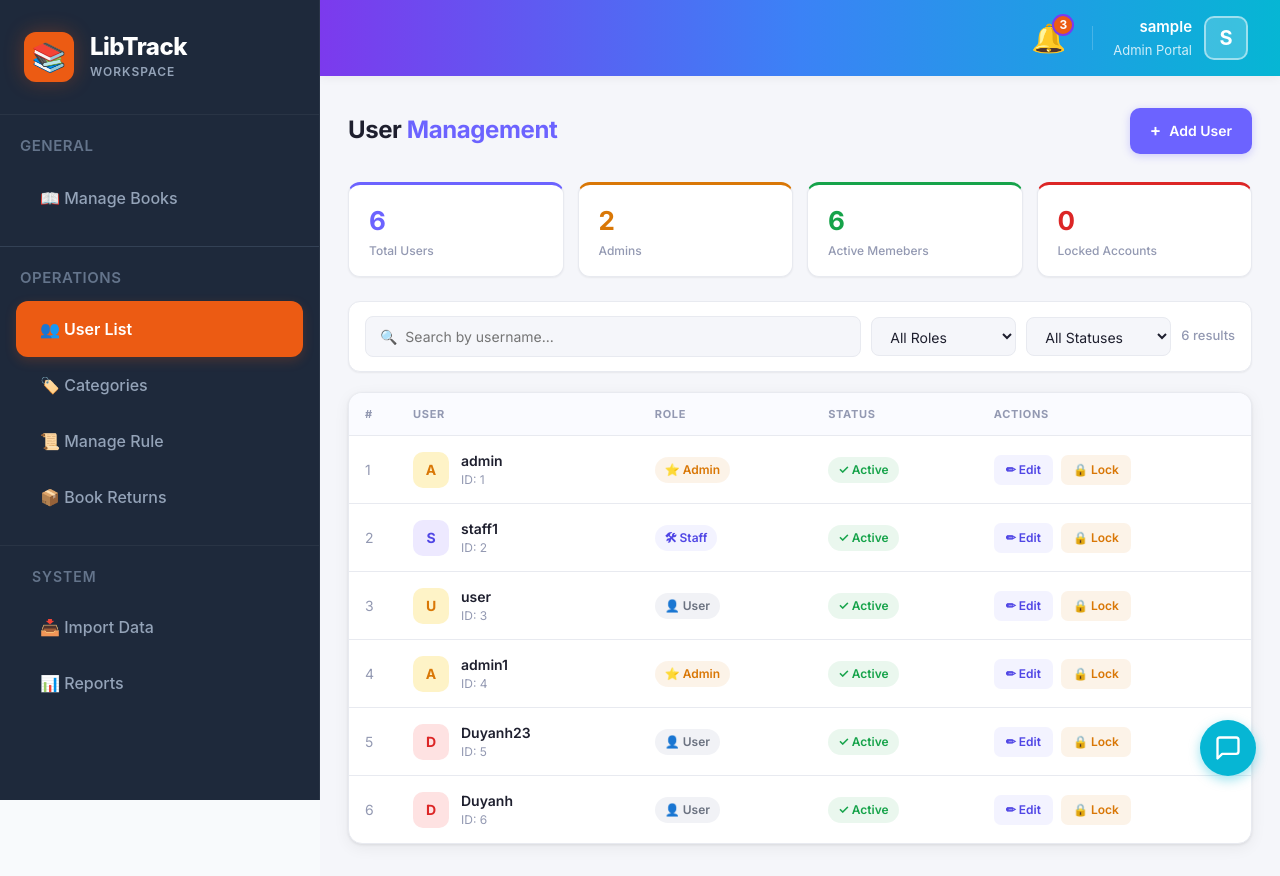
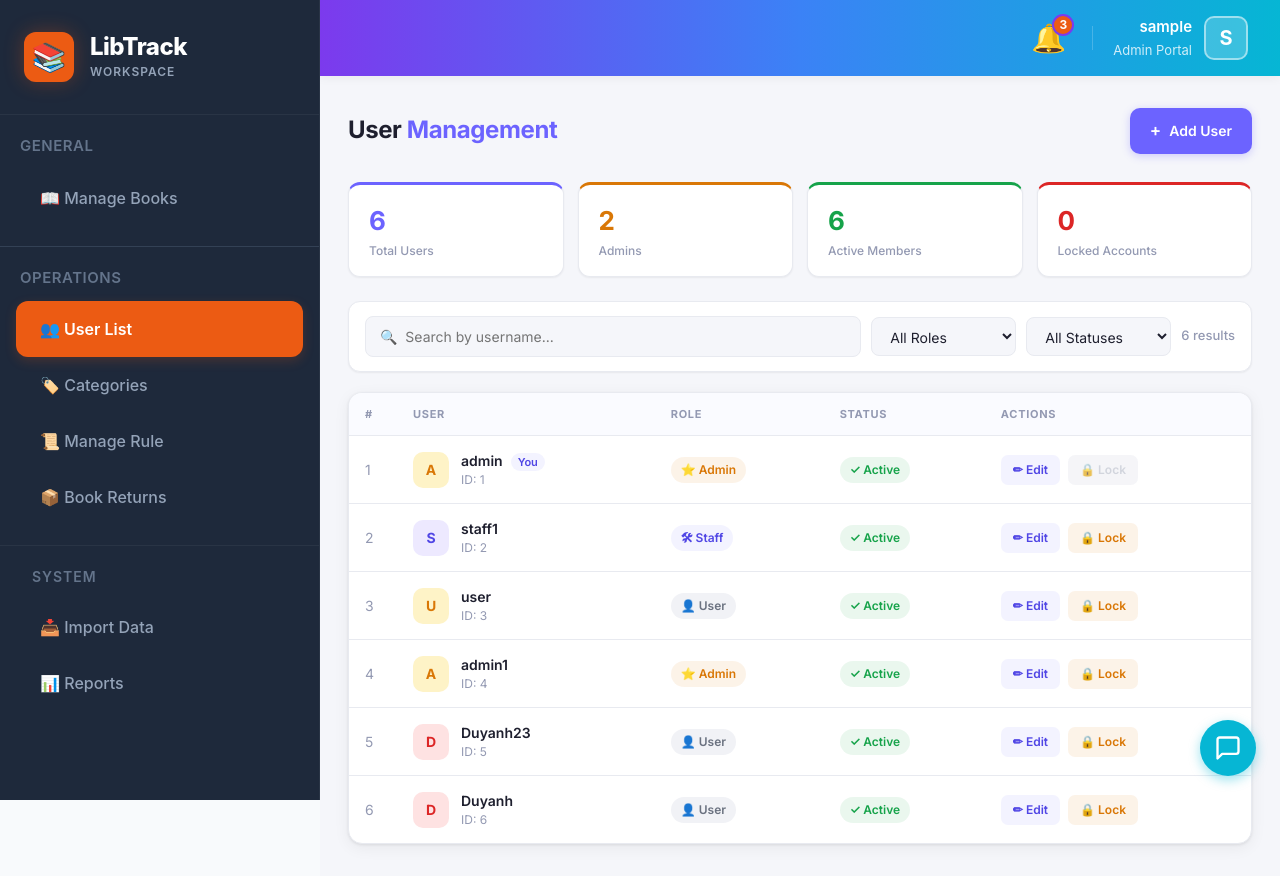
Before and after one commit to DUYANH24680/FER202, a React (Create React App) app: page /admin/userlist in a window 1280 px wide. Built offline with nearby package versions, Linux system fonts and the light colour scheme; data requests are answered from the project's data file; sample sign-in values are in the browser's storage.

Commit message:
adminblock

```diff
--- a/src/components/admin/ManageUser.jsx
+++ b/src/components/admin/ManageUser.jsx
@@ -165,15 +165,16 @@ const styles = {
     color,
     background: bg,
   }),
-  actionBtn: (color, bg) => ({
-    background: bg,
-    color,
+  actionBtn: (color, bg, disabled = false) => ({
+    background: disabled ? "#f1f2f6" : bg,
+    color: disabled ? "#c0c4d0" : color,
     border: "none",
     borderRadius: "7px",
     padding: "6px 12px",
     fontSize: "12px",
     fontWeight: "600",
-    cursor: "pointer",
+    cursor: disabled ? "not-allowed" : "pointer",
+    opacity: disabled ? 0.7 : 1,
   }),
   emptyRow: {
     textAlign: "center",
@@ -264,19 +265,15 @@ const styles = {
     cursor: "pointer",
     boxShadow: "0 2px 8px rgba(108,99,255,0.3)",
   },
-
   toast: {
     position: "fixed",
     bottom: "24px",
     right: "24px",
-    background: "#16a34a",
-    color: "#fff",
     borderRadius: "10px",
     padding: "12px 20px",
     fontWeight: "600",
     fontSize: "14px",
     zIndex: 2000,
-    boxShadow: "0 4px 16px rgba(22,163,74,0.3)",
   },
 };
 
@@ -298,7 +295,7 @@ export default function AdminUserList({ auth, handleLogout }) {
   const [statusFilter, setStatusFilter] = useState("all");
   const [modal, setModal] = useState(null);
   const [form, setForm] = useState({ username: "", password: "", role: "user", locked: false });
-  const [toast, setToast] = useState("");
+  const [toast, setToast] = useState({ msg: "", type: "success" });
   const [loading, setLoading] = useState(false);
 
   useEffect(() => { fetchUsers(); }, []);
@@ -308,9 +305,9 @@ export default function AdminUserList({ auth, handleLogout }) {
     setUsers(res.data);
   };
 
-  const showToast = (msg) => {
-    setToast(msg);
-    setTimeout(() => setToast(""), 3000);
+  const showToast = (msg, type = "success") => {
+    setToast({ msg, type });
+    setTimeout(() => setToast({ msg: "", type: "success" }), 3000);
   };
 
   const filtered = users.filter((u) => {
@@ -330,7 +327,6 @@ export default function AdminUserList({ auth, handleLogout }) {
     setForm({ username: user.username, password: user.password, role: user.role, locked: !!user.locked });
     setModal({ type: "edit", user });
   };
-
 
   const handleSave = async () => {
     if (!form.username.trim() || !form.password.trim()) return;
@@ -352,19 +348,17 @@ export default function AdminUserList({ auth, handleLogout }) {
     }
   };
 
+  const toggleLock = async (user) => {
+    const isSelf = String(user.id) === String(auth?.id);
 
-  const toggleLock = async (user) => {
-    const isSelf = user.id === auth?.id;
-    await axios.patch(`${API}/users/${user.id}`, { locked: !user.locked });
-    const msg = isSelf
-        ? (user.locked ? "✓ Unlocked. Logging out..." : "✓ Account locked. Logging out...")
-        : (user.locked ? "✓ Account unlocked" : "✓ Account locked");
-    showToast(msg);
-
-    if (isSelf && handleLogout) {
-        setTimeout(() => handleLogout(), 1000);
+    // Prevent admin from locking their own account
+    if (isSelf && !user.locked) {
+      showToast("⚠ You cannot lock your own account.", "warning");
+      return;
     }
 
+    await axios.patch(`${API}/users/${user.id}`, { locked: !user.locked });
+    showToast(user.locked ? "✓ Account unlocked" : "✓ Account locked");
     fetchUsers();
   };
 
@@ -374,6 +368,10 @@ export default function AdminUserList({ auth, handleLogout }) {
     locked: users.filter((u) => u.locked).length,
     active: users.filter((u) => !u.locked).length,
   };
+
+  const toastBg = toast.type === "warning"
+    ? { background: "#d97706", boxShadow: "0 4px 16px rgba(217,119,6,0.3)" }
+    : { background: "#16a34a", boxShadow: "0 4px 16px rgba(22,163,74,0.3)" };
 
   return (
     <div style={styles.page}>
@@ -390,7 +388,7 @@ export default function AdminUserList({ auth, handleLogout }) {
         {[
           { label: "Total Users", num: stats.total, accent: C.accent },
           { label: "Admins", num: stats.admins, accent: C.warning },
-          { label: "Active Memebers", num: stats.active, accent: C.success },
+          { label: "Active Members", num: stats.active, accent: C.success },
           { label: "Locked Accounts", num: stats.locked, accent: C.danger },
         ].map((s) => (
           <div key={s.label} style={styles.statCard(s.accent)}>
@@ -439,8 +437,11 @@ export default function AdminUserList({ auth, handleLogout }) {
               filtered.map((user, idx) => {
                 const [ac, bg] = avatarColor(user.username);
                 const isLocked = !!user.locked;
+                const isSelf = String(user.id) === String(auth?.id);
                 const isLast = idx === filtered.length - 1;
                 const tdStyle = { ...styles.td, ...(isLast ? { borderBottom: "none" } : {}) };
+                const lockDisabled = isSelf && !isLocked; // can't lock yourself
+
                 return (
                   <tr
                     key={user.id}
@@ -454,7 +455,16 @@ export default function AdminUserList({ auth, handleLogout }) {
                           {user.username[0]?.toUpperCase()}
                         </div>
                         <div>
-                          <div style={{ fontWeight: "600" }}>{user.username}</div>
+                          <div style={{ fontWeight: "600" }}>
+                            {user.username}
+                            {isSelf && (
+                              <span style={{
+                                marginLeft: "8px", fontSize: "11px", fontWeight: "600",
+                                color: C.accentText, background: C.accentSoft,
+                                padding: "2px 7px", borderRadius: "10px"
+                              }}>You</span>
+                            )}
+                          </div>
                           <div style={{ fontSize: "12px", color: C.textMuted }}>ID: {user.id}</div>
                         </div>
                       </div>
@@ -476,15 +486,19 @@ export default function AdminUserList({ auth, handleLogout }) {
                       )}
                     </td>
                     <td style={tdStyle}>
-                      <div style={{ display: "flex", gap: "8px", flexWrap: "wrap" }}>
+                      <div style={{ display: "flex", gap: "8px", flexWrap: "wrap", alignItems: "center" }}>
                         <button style={styles.actionBtn(C.accentText, C.accentSoft)} onClick={() => openEdit(user)}>✏ Edit</button>
                         <button
-                          style={styles.actionBtn(isLocked ? C.success : C.warning, isLocked ? C.successSoft : C.warningSoft)}
-                          onClick={() => toggleLock(user)}
+                          style={styles.actionBtn(
+                            isLocked ? C.success : C.warning,
+                            isLocked ? C.successSoft : C.warningSoft,
+                            lockDisabled
+                          )}
+                          onClick={() => !lockDisabled && toggleLock(user)}
+                          title={lockDisabled ? "You cannot lock your own account" : ""}
                         >
                           {isLocked ? "🔓 Unlock" : "🔒 Lock"}
                         </button>
-
                       </div>
                     </td>
                   </tr>
@@ -539,9 +553,11 @@ export default function AdminUserList({ auth, handleLogout }) {
         </div>
       )}
 
-
-
-      {toast && <div style={styles.toast}>{toast}</div>}
+      {toast.msg && (
+        <div style={{ ...styles.toast, color: "#fff", ...toastBg }}>
+          {toast.msg}
+        </div>
+      )}
     </div>
   );
 }
```
Also changed, not shown: db.json.
